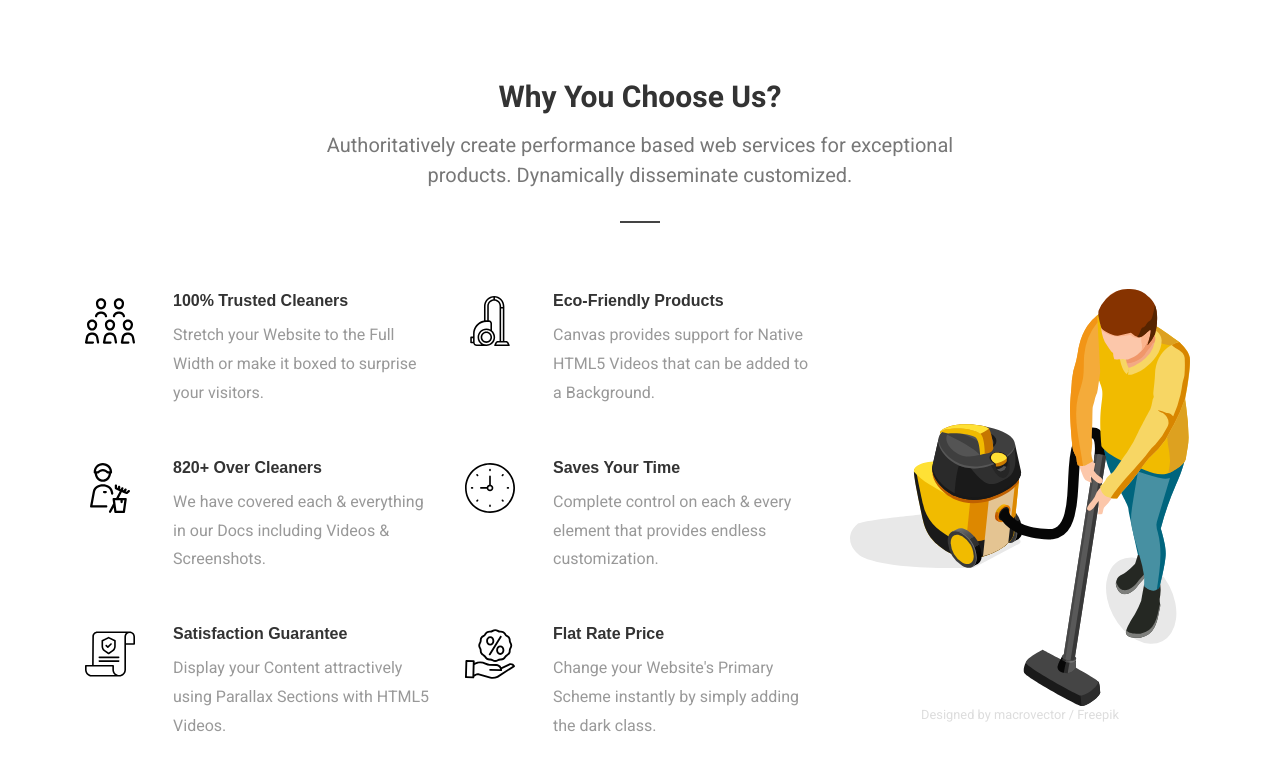
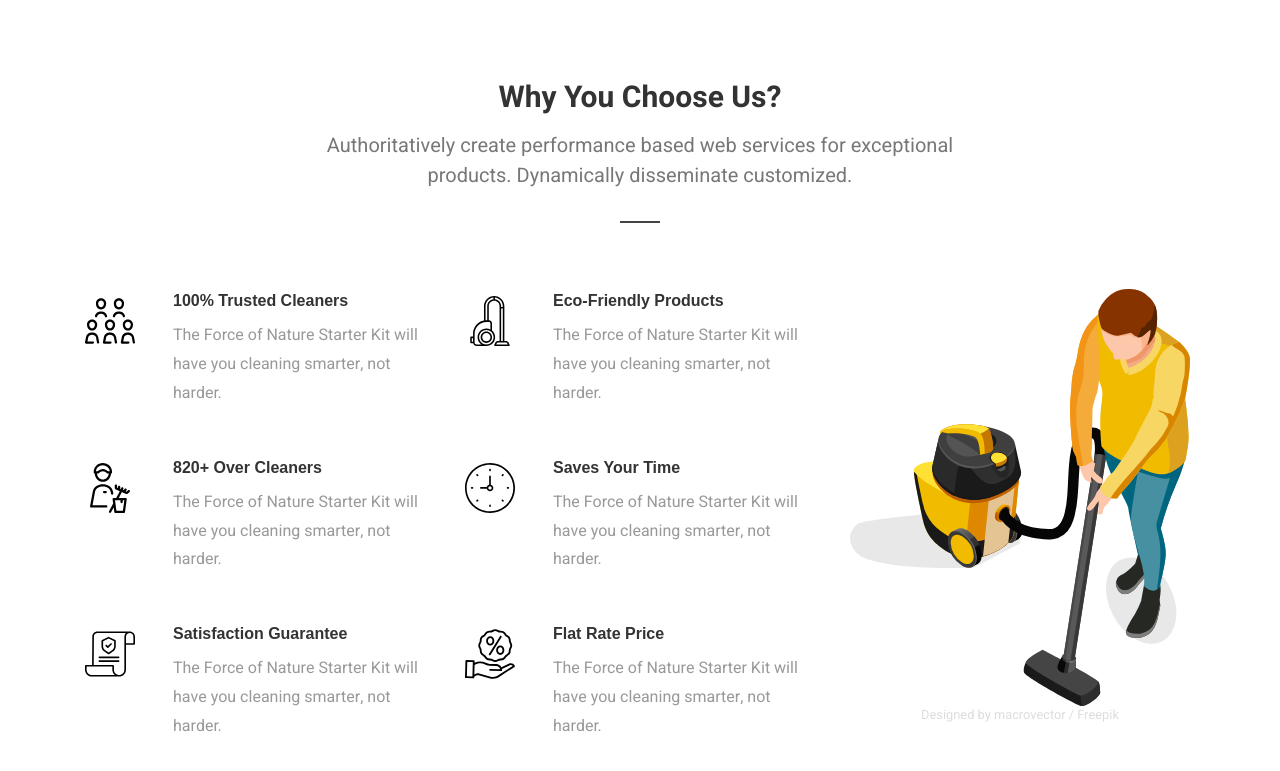
Before and after one commit to adelshabayek/cleaner, a plain HTML site: page index.html in a window 1280 px wide. Shown: the part 1997-2768 px from the top of the page. Drawn offline with Linux system fonts and the light colour scheme.

Commit message:
new fixes

```diff
--- a/index.html
+++ b/index.html
@@ -66,8 +66,8 @@
 						<!-- Logo
 						============================================= -->
 						<div id="logo" class="col col-sm-auto">
-							<a href="index.html" class="standard-logo"><span style="font-weight: 600;" ></span></a>
-							<a href="index.html" class="retina-logo"><span style="font-weight: 600;" ></span></a>
+							<a href="index.html" class="standard-logo"><img src="cleaner/images/cleaner-icon.svg" alt="cleaner Logo"></a>
+							<a href="index.html" class="retina-logo"><img src="cleaner/images/cleaner-icon.svg" alt="cleaner Logo"></a>
 						</div><!-- #logo end -->
 
 						<div id="primary-menu-trigger">
@@ -281,7 +281,7 @@
 								</div>
 								<div class="fbox-content">
 									<h3 class="nott font-weight-semibold ls0">100% Trusted Cleaners</h3>
-									<p>Stretch your Website to the Full Width or make it boxed to surprise your visitors.</p>
+									<p>The Force of Nature Starter Kit will have you cleaning smarter, not harder.</p>
 								</div>
 							</div>
 
@@ -291,7 +291,7 @@
 								</div>
 								<div class="fbox-content">
 									<h3 class="nott font-weight-semibold ls0">820+ Over Cleaners</h3>
-									<p>We have covered each &amp; everything in our Docs including Videos &amp; Screenshots.</p>
+									<p>The Force of Nature Starter Kit will have you cleaning smarter, not harder.</p>
 								</div>
 							</div>
 
@@ -301,7 +301,7 @@
 								</div>
 								<div class="fbox-content">
 									<h3 class="nott font-weight-semibold ls0">Satisfaction Guarantee</h3>
-									<p>Display your Content attractively using Parallax Sections with HTML5 Videos.</p>
+									<p>The Force of Nature Starter Kit will have you cleaning smarter, not harder.</p>
 								</div>
 							</div>
 
@@ -315,7 +315,7 @@
 								</div>
 								<div class="fbox-content">
 									<h3 class="nott font-weight-semibold ls0">Eco-Friendly Products</h3>
-									<p>Canvas provides support for Native HTML5 Videos that can be added to a Background.</p>
+									<p>The Force of Nature Starter Kit will have you cleaning smarter, not harder.</p>
 								</div>
 							</div>
 
@@ -325,7 +325,7 @@
 								</div>
 								<div class="fbox-content">
 									<h3 class="nott font-weight-semibold ls0">Saves Your Time</h3>
-									<p>Complete control on each &amp; every element that provides endless customization.</p>
+									<p>The Force of Nature Starter Kit will have you cleaning smarter, not harder.</p>
 								</div>
 							</div>
 
@@ -335,7 +335,7 @@
 								</div>
 								<div class="fbox-content">
 									<h3 class="nott font-weight-semibold ls0">Flat Rate Price</h3>
-									<p>Change your Website's Primary Scheme instantly by simply adding the dark class.</p>
+									<p>The Force of Nature Starter Kit will have you cleaning smarter, not harder.</p>
 								</div>
 							</div>
 
```
